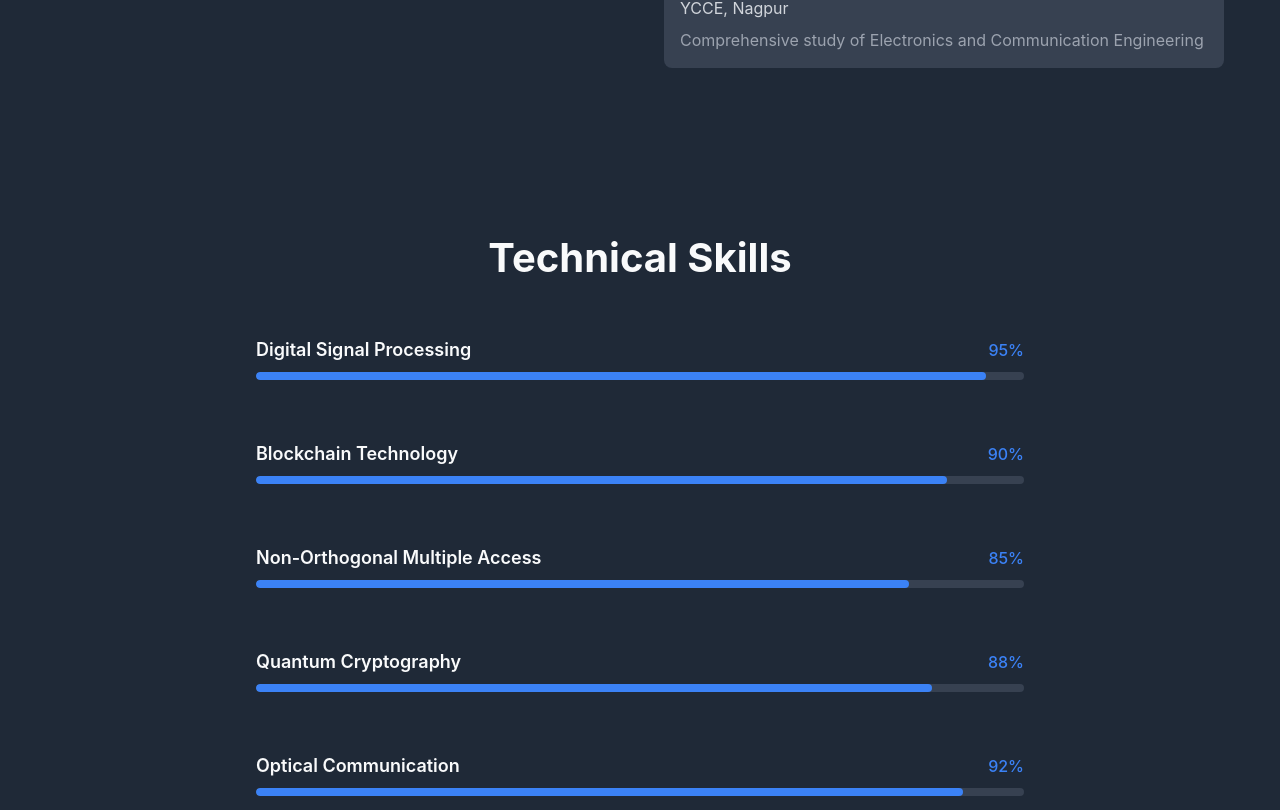
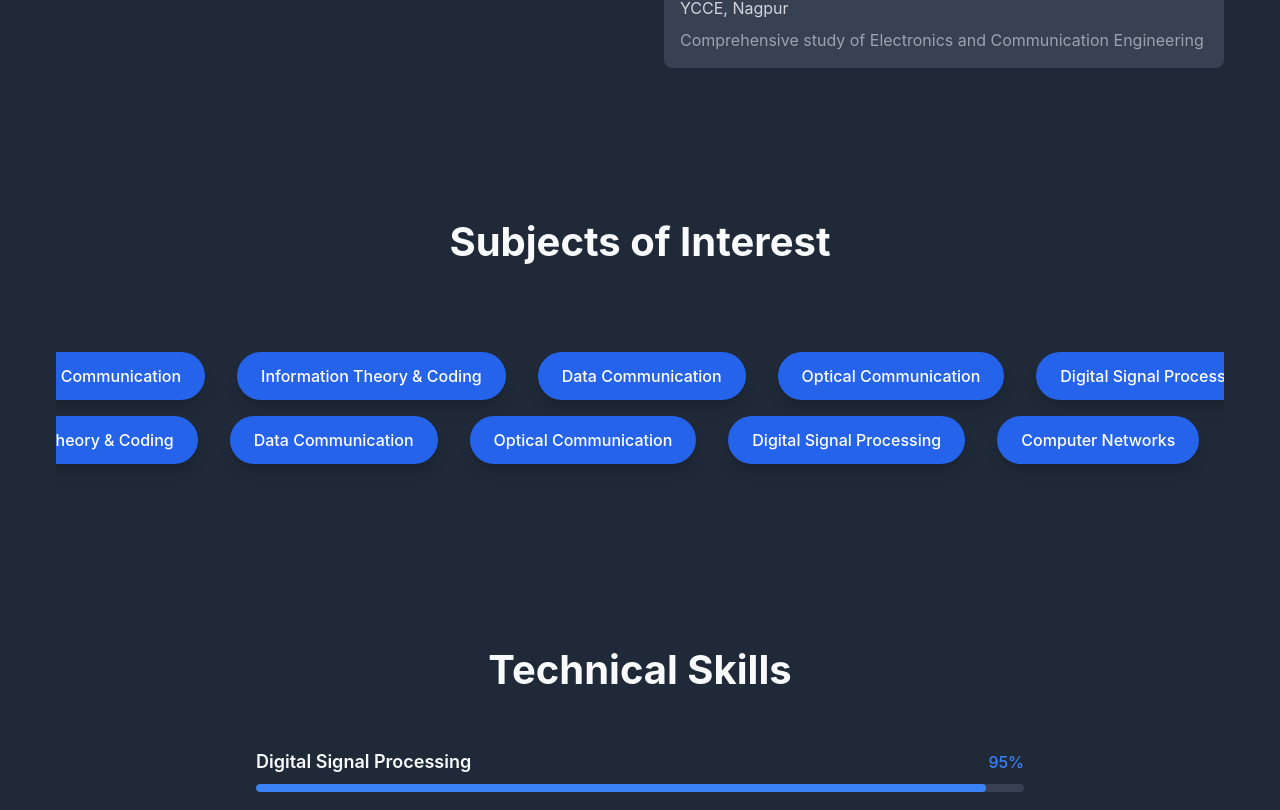
Before and after one commit to AmNotAadi/portfolio, a React (Create React App) app: page / in a window 1280 px wide. Shown: the part 1650-2460 px from the top of the page. Built offline with nearby package versions, Linux system fonts and the light colour scheme.

Commit message:
Initial commit: Portfolio website with React and Tailwind CSS

```diff
--- a/src/App.tsx
+++ b/src/App.tsx
@@ -8,6 +8,7 @@ import Seminars from './components/Seminars';
 import Contact from './components/Contact';
 import TechnicalSkills from './components/TechnicalSkills';
 import AcademicRoles from './components/AcademicRoles';
+import SubjectsOfInterest from './components/SubjectsOfInterest';
 
 const App: React.FC = () => {
   return (
@@ -16,6 +17,7 @@ const App: React.FC = () => {
       <main>
         <Hero />
         <About />
+        <SubjectsOfInterest />
         <TechnicalSkills />
         <AcademicRoles />
         <Publications />
--- a/src/components/Contact.tsx
+++ b/src/components/Contact.tsx
@@ -9,38 +9,74 @@ import {
 const socialLinks = [
   {
     name: 'ResearchGate',
-    url: 'https://www.researchgate.net/profile/Swapnil-Jain',
+    url: 'https://www.researchgate.net/profile/swapnil_jain2',
     icon: '📚'
   },
   {
     name: 'Google Scholar',
-    url: 'https://scholar.google.com/citations?user=YOUR_ID',
+    url: 'https://scholar.google.com/citations?user=wyBzZvgAAAAJ',
     icon: '🎓'
   },
   {
     name: 'ORCID',
-    url: 'https://orcid.org/YOUR_ID',
+    url: 'https://orcid.org//0000-0002-1175-2860',
     icon: '🔬'
   },
   {
     name: 'Scopus',
-    url: 'https://www.scopus.com/authid/detail.uri?authorId=YOUR_ID',
+    url: 'http://www.scopus.com/authid/detail.url?authorId=57215304800',
     icon: '📊'
   }
 ];
 
 const Contact: React.FC = () => {
   const [formData, setFormData] = useState({
-    name: '',
     email: '',
     subject: '',
     message: ''
   });
 
-  const handleSubmit = (e: React.FormEvent) => {
+  const [status, setStatus] = useState({
+    type: '',
+    message: ''
+  });
+
+  const handleSubmit = async (e: React.FormEvent) => {
     e.preventDefault();
-    // Handle form submission here
-    console.log('Form submitted:', formData);
+    setStatus({ type: 'loading', message: 'Sending message...' });
+
+    try {
+      const response = await fetch('https://formspree.io/f/mjkrrpbd', {
+        method: 'POST',
+        headers: {
+          'Content-Type': 'application/json',
+        },
+        body: JSON.stringify({
+          email: formData.email,
+          subject: formData.subject,
+          message: formData.message
+        }),
+      });
+
+      if (response.ok) {
+        setStatus({
+          type: 'success',
+          message: 'Message sent successfully!'
+        });
+        setFormData({
+          email: '',
+          subject: '',
+          message: ''
+        });
+      } else {
+        throw new Error('Failed to send message');
+      }
+    } catch (error) {
+      setStatus({
+        type: 'error',
+        message: 'Failed to send message. Please try again.'
+      });
+    }
   };
 
   const handleChange = (e: React.ChangeEvent<HTMLInputElement | HTMLTextAreaElement>) => {
@@ -92,23 +128,19 @@ const Contact: React.FC = () => {
               <div className="bg-[#1F2937] rounded-xl p-6 shadow-lg">
                 <h3 className="text-xl font-semibold text-[#F9FAFB] mb-4">Social Links</h3>
 
-                <div className="flex space-x-4">
-                  <a
-                    href="https://www.linkedin.com/in/swapnil-jain-123456789"
-                    target="_blank"
-                    rel="noopener noreferrer"
-                    className="text-[#3B82F6] hover:text-[#10B981] transition-colors"
-                  >
-                    LinkedIn
-                  </a>
-                  <a
-                    href="https://scholar.google.com/citations?user=123456789"
-                    target="_blank"
-                    rel="noopener noreferrer"
-                    className="text-[#3B82F6] hover:text-[#10B981] transition-colors"
-                  >
-                    Google Scholar
-                  </a>
+                <div className="grid grid-cols-2 gap-4">
+                  {socialLinks.map((link, index) => (
+                    <a
+                      key={index}
+                      href={link.url}
+                      target="_blank"
+                      rel="noopener noreferrer"
+                      className="flex items-center space-x-2 text-[#3B82F6] hover:text-[#10B981] transition-colors"
+                    >
+                      <span className="text-xl">{link.icon}</span>
+                      <span>{link.name}</span>
+                    </a>
+                  ))}
                 </div>
               </div>
             </div>
@@ -119,21 +151,6 @@ const Contact: React.FC = () => {
 
               <form onSubmit={handleSubmit} className="space-y-4">
                 <div>
-                  <label htmlFor="name" className="block text-sm font-medium text-[#E5E7EB] mb-1">
-                    Name
-                  </label>
-                  <input
-                    type="text"
-                    id="name"
-                    name="name"
-                    value={formData.name}
-                    onChange={handleChange}
-                    className="w-full px-4 py-2 rounded-lg bg-[#E5E7EB] text-[#1F2937] focus:ring-2 focus:ring-[#3B82F6] focus:outline-none"
-                    required
-                  />
-                </div>
-
-                <div>
                   <label htmlFor="email" className="block text-sm font-medium text-[#E5E7EB] mb-1">
                     Email
                   </label>
@@ -142,6 +159,21 @@ const Contact: React.FC = () => {
                     id="email"
                     name="email"
                     value={formData.email}
+                    onChange={handleChange}
+                    className="w-full px-4 py-2 rounded-lg bg-[#E5E7EB] text-[#1F2937] focus:ring-2 focus:ring-[#3B82F6] focus:outline-none"
+                    required
+                  />
+                </div>
+
+                <div>
+                  <label htmlFor="subject" className="block text-sm font-medium text-[#E5E7EB] mb-1">
+                    Subject
+                  </label>
+                  <input
+                    type="text"
+                    id="subject"
+                    name="subject"
+                    value={formData.subject}
                     onChange={handleChange}
                     className="w-full px-4 py-2 rounded-lg bg-[#E5E7EB] text-[#1F2937] focus:ring-2 focus:ring-[#3B82F6] focus:outline-none"
                     required
@@ -163,11 +195,22 @@ const Contact: React.FC = () => {
                   />
                 </div>
 
+                {status.message && (
+                  <div className={`text-sm ${
+                    status.type === 'success' ? 'text-green-500' :
+                    status.type === 'error' ? 'text-red-500' :
+                    'text-blue-500'
+                  }`}>
+                    {status.message}
+                  </div>
+                )}
+
                 <button
                   type="submit"
                   className="w-full px-6 py-3 bg-[#3B82F6] text-white rounded-lg hover:bg-[#10B981] transition-colors"
+                  disabled={status.type === 'loading'}
                 >
-                  Send Message
+                  {status.type === 'loading' ? 'Sending...' : 'Send Message'}
                 </button>
               </form>
             </div>
--- /dev/null
+++ b/src/components/SubjectsOfInterest.tsx
@@ -0,0 +1,77 @@
+import React from 'react';
+import { motion } from 'framer-motion';
+
+const subjects = [
+  'Analog Communication',
+  'Digital Communication',
+  'Information Theory & Coding',
+  'Data Communication',
+  'Optical Communication',
+  'Digital Signal Processing',
+  'Computer Networks',
+  'Signals and Systems'
+];
+
+const SubjectsOfInterest = () => {
+  return (
+    <section id="subjects" className="py-16 bg-gray-800">
+      <div className="container-custom">
+        <h2 className="heading-primary text-center">Subjects of Interest</h2>
+
+        <div className="relative overflow-hidden py-8">
+          {/* First row - scrolling left */}
+          <motion.div
+            className="flex whitespace-nowrap"
+            animate={{
+              x: [0, -1000],
+            }}
+            transition={{
+              x: {
+                repeat: Infinity,
+                repeatType: "loop",
+                duration: 20,
+                ease: "linear",
+              },
+            }}
+          >
+            {subjects.map((subject, index) => (
+              <div
+                key={`left-${index}`}
+                className="inline-block mx-4 px-6 py-3 bg-blue-600 rounded-full text-white font-medium shadow-lg hover:bg-blue-700 transition-colors duration-300"
+              >
+                {subject}
+              </div>
+            ))}
+          </motion.div>
+
+          {/* Second row - scrolling right */}
+          <motion.div
+            className="flex whitespace-nowrap mt-4"
+            animate={{
+              x: [-1000, 0],
+            }}
+            transition={{
+              x: {
+                repeat: Infinity,
+                repeatType: "loop",
+                duration: 20,
+                ease: "linear",
+              },
+            }}
+          >
+            {subjects.map((subject, index) => (
+              <div
+                key={`right-${index}`}
+                className="inline-block mx-4 px-6 py-3 bg-blue-600 rounded-full text-white font-medium shadow-lg hover:bg-blue-700 transition-colors duration-300"
+              >
+                {subject}
+              </div>
+            ))}
+          </motion.div>
+        </div>
+      </div>
+    </section>
+  );
+};
+
+export default SubjectsOfInterest;
```
Also changed, not shown: 1 other file (tests, documents, lock files or other folders).
